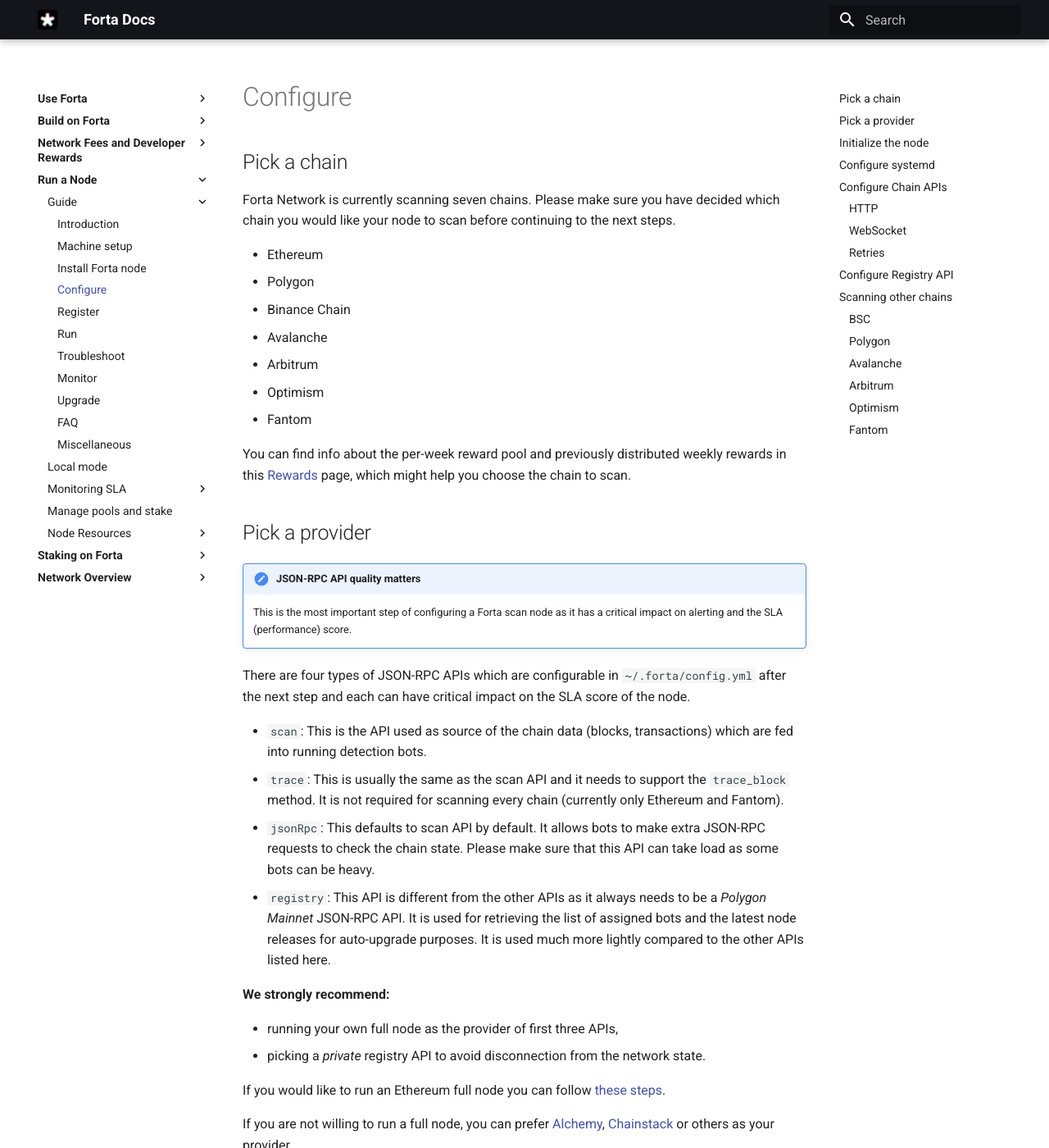
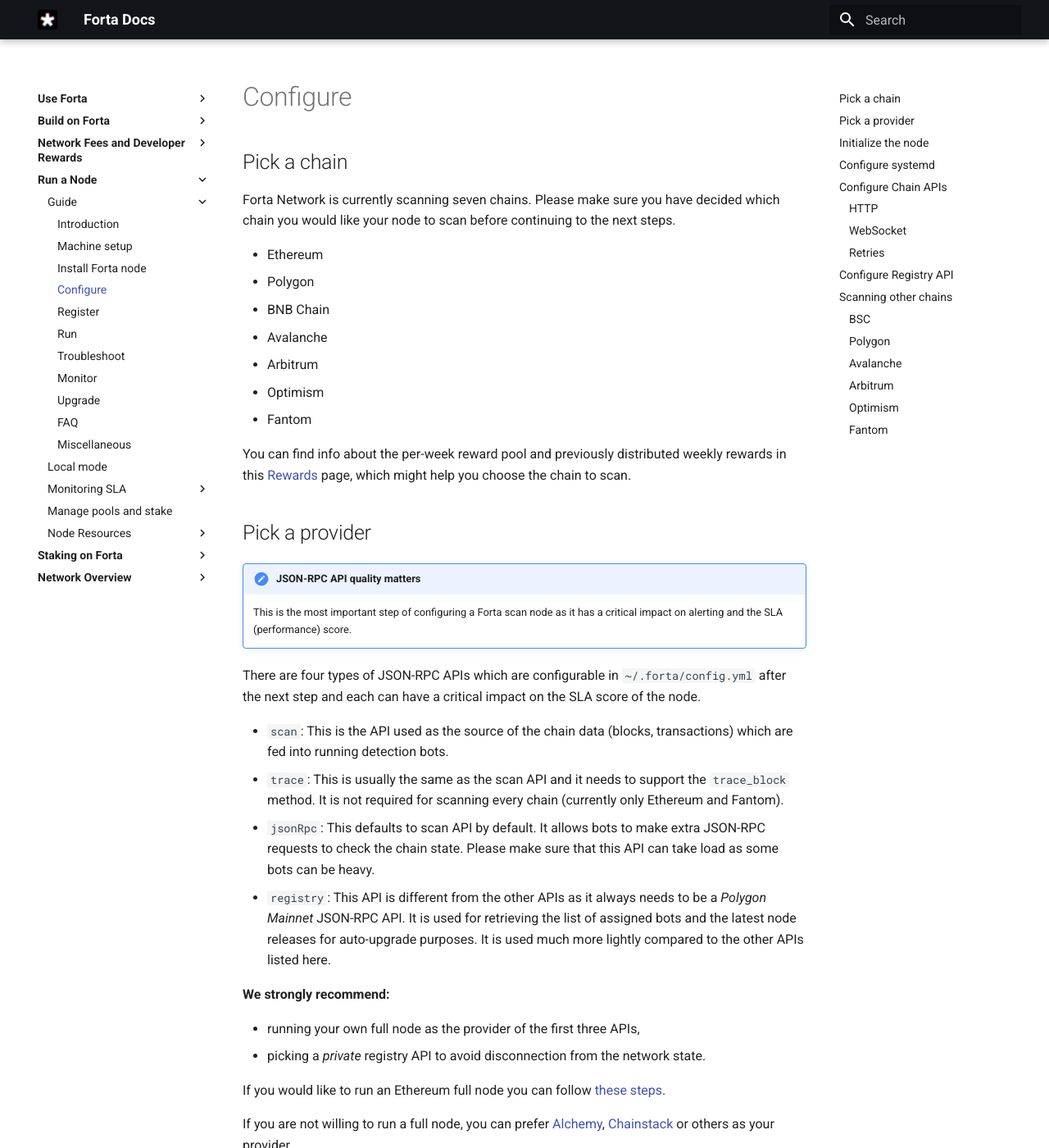
Before and after one commit to forta-network/docs, an MkDocs documentation site: the page built from docs/scan-node/configure.md, in a window 1280 px wide and 1400 px high. Shown: the whole window at 82% size. Built offline with MkDocs 1.6.1 and Material for MkDocs 9.7.7, drawn with Linux system fonts in a browser that asks for light colours; some of the changed text lies outside the part shown.

Commit message:
Update Scan Node configure doc

```diff
--- a/docs/scan-node/configure.md
+++ b/docs/scan-node/configure.md
@@ -4,7 +4,7 @@
 
 - Ethereum
 - Polygon
-- Binance Chain
+- BNB Chain
 - Avalanche
 - Arbitrum
 - Optimism
@@ -17,16 +17,16 @@
 !!! important "JSON-RPC API quality matters"
     This is the most important step of configuring a Forta scan node as it has a critical impact on alerting and the SLA (performance) score.
 
-There are four types of JSON-RPC APIs which are configurable in `~/.forta/config.yml` after the next step and each can have critical impact on the SLA score of the node.
+There are four types of JSON-RPC APIs which are configurable in `~/.forta/config.yml` after the next step and each can have a critical impact on the SLA score of the node.
 
-- `scan`: This is the API used as source of the chain data (blocks, transactions) which are fed into running detection bots.
+- `scan`: This is the API used as the source of the chain data (blocks, transactions) which are fed into running detection bots.
 - `trace`: This is usually the same as the scan API and it needs to support the `trace_block` method. It is not required for scanning every chain (currently only Ethereum and Fantom).
 - `jsonRpc`: This defaults to scan API by default. It allows bots to make extra JSON-RPC requests to check the chain state. Please make sure that this API can take load as some bots can be heavy.
 - `registry`: This API is different from the other APIs as it always needs to be a _Polygon Mainnet_ JSON-RPC API. It is used for retrieving the list of assigned bots and the latest node releases for auto-upgrade purposes. It is used much more lightly compared to the other APIs listed here.
 
 **We strongly recommend:**
 
-- running your own full node as the provider of first three APIs,
+- running your own full node as the provider of the first three APIs,
 - picking a _private_ registry API to avoid disconnection from the network state.
 
 If you would like to run an Ethereum full node you can follow [these steps](miscellaneous.md#run-an-ethereum-full-node).
```
Also changed, not shown: other parts of docs/scan-node/configure.md (+1 -1 lines).
